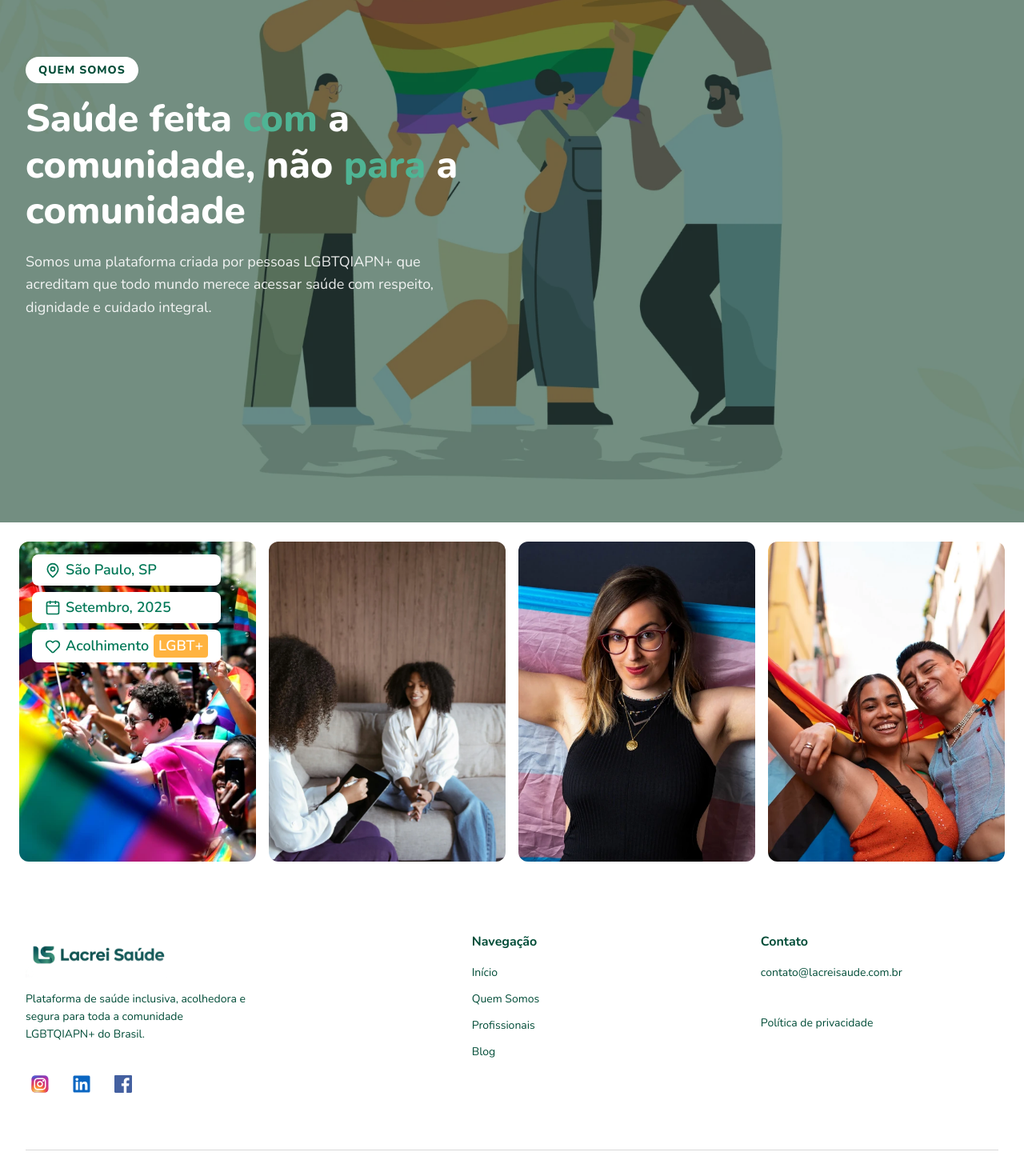
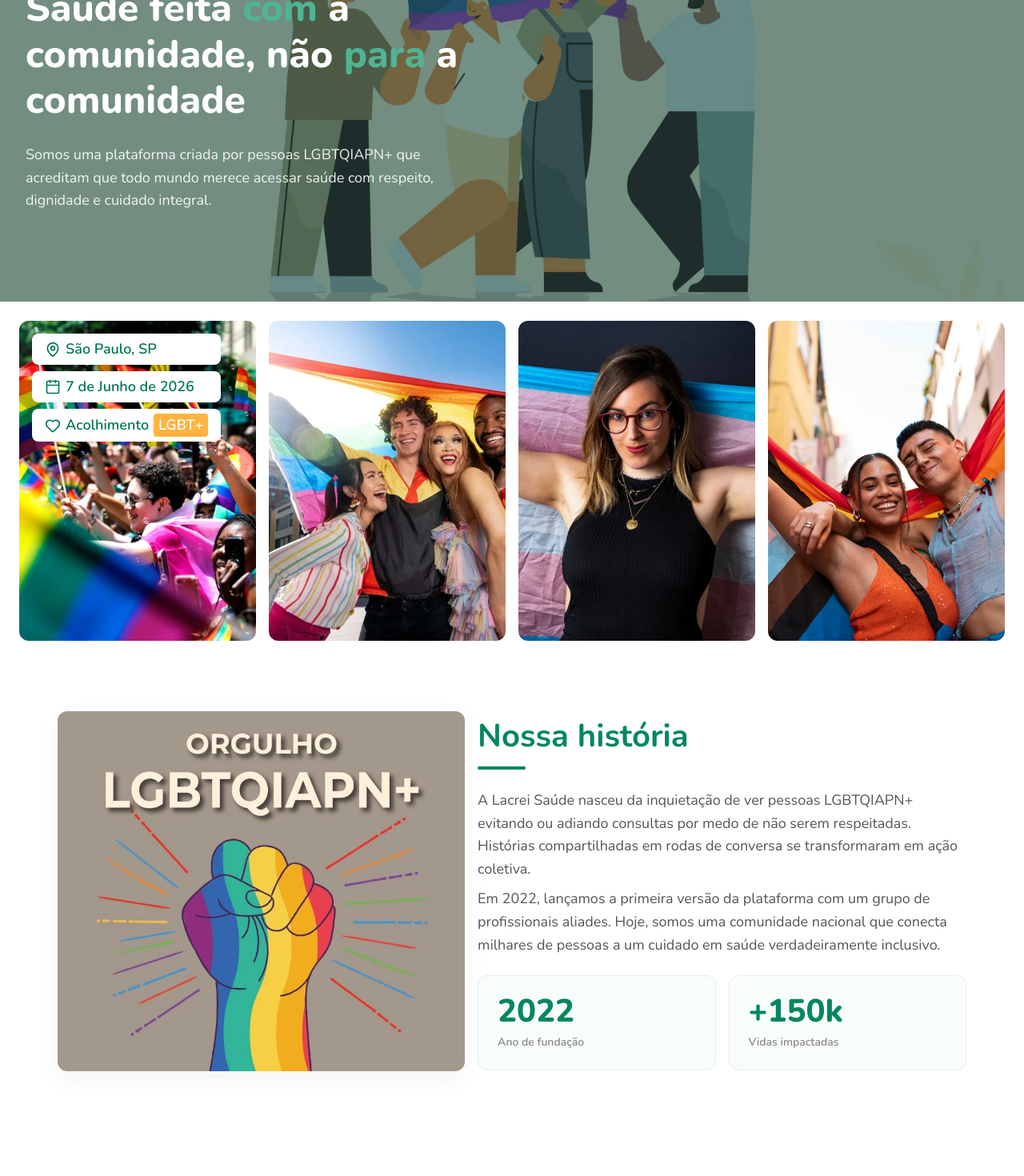
Before and after one commit to felipedev90/lacrei-saude, a Next.js app: page /quem-somos in a window 1280 px wide. Shown: the part 220-1690 px from the top of the page at 80% size. Built offline with nearby package versions, Linux system fonts and the light colour scheme.

Commit message:
feat(nossahistoria): add nossa-historia component and refactor imageCard

```diff
--- a/src/app/quem-somos/page.tsx
+++ b/src/app/quem-somos/page.tsx
@@ -1,11 +1,13 @@
 import Hero from '@/components/quem-somos/Hero'
 import { ImageCardsGallery } from '@/components/quem-somos/ImageCards'
+import { NossaHistoria } from '@/components/quem-somos/NossaHistoria'
 
 export default function QuemSomosPage() {
   return (
     <main>
       <Hero />
       <ImageCardsGallery />
+      <NossaHistoria />
     </main>
   )
 }
--- a/src/components/quem-somos/Hero.tsx
+++ b/src/components/quem-somos/Hero.tsx
@@ -6,20 +6,16 @@ import { media } from '@/styles/theme'
 const Section = styled.section`
   position: relative;
   width: 100%;
-  min-height: 50vh;
+  min-height: 40vh;
   display: flex;
   align-items: center;
-  background-image: url('/images/quem-somos/quem-somos-hero.webp');
+  background-image: url('/images/quem-somos/hero/quem-somos-hero.webp');
   background-size: cover;
   background-position: center;
   background-repeat: no-repeat;
 
   ${media.tablet} {
-    min-height: 70vh;
-  }
-
-  ${media.desktop} {
-    min-height: 100vh;
+    min-height: 55vh;
   }
 `
 
@@ -83,11 +79,11 @@ const Title = styled.h1`
   color: ${({ theme }) => theme.colors.white};
   line-height: ${({ theme }) => theme.fonts.lineHeights.tight};
   max-width: 640px;
-  margin: 16px 0;
+  margin: ${({ theme }) => theme.spacing.sm} 0;
 
   ${media.tablet} {
     font-size: ${({ theme }) => theme.fonts.sizes['3xl']};
-    margin-bottom: 20px;
+    margin-bottom: ${({ theme }) => theme.spacing.md};
   }
 
   ${media.desktop} {
@@ -100,11 +96,11 @@ const Subtitle = styled.p`
   color: rgba(255, 255, 255, 0.9);
   line-height: ${({ theme }) => theme.fonts.lineHeights.relaxed};
   max-width: 520px;
-  margin-bottom: 28px;
+  margin-bottom: ${({ theme }) => theme.spacing.lg};
 
   ${media.tablet} {
     font-size: ${({ theme }) => theme.fonts.sizes.base};
-    margin-bottom: 36px;
+    margin-bottom: ${({ theme }) => theme.spacing.lg};
   }
 
   ${media.desktop} {
--- a/src/components/quem-somos/ImageCards.tsx
+++ b/src/components/quem-somos/ImageCards.tsx
@@ -1,15 +1,14 @@
 'use client'
 
-import Image from 'next/image'
 import styled from 'styled-components'
 import { media } from '@/styles/theme'
-import { cardsData } from '@/data/imageCards'
+import { QuemSomosCards } from '../ui/QuemSomosCards'
 
 export const GalleryContainer = styled.section`
   display: flex;
-  gap: 16px;
+  gap: ${({ theme }) => theme.spacing.sm};
   overflow-x: auto;
-  padding: 24px;
+  padding: ${({ theme }) => theme.spacing.md};
 
   &::-webkit-scrollbar {
     display: none;
@@ -24,82 +23,10 @@ export const GalleryContainer = styled.section`
   }
 `
 
-export const CardWrapper = styled.div`
-  position: relative;
-  min-width: 240px;
-  height: 320px;
-  border-radius: ${({ theme }) => theme.radii.lg};
-  overflow: hidden;
-  flex-shrink: 0;
-
-  ${media.desktop} {
-    min-width: auto;
-    height: 400px;
-  }
-`
-const Tag = styled.span`
-  display: inline-flex;
-  align-items: center;
-  gap: 6px;
-  font-size: ${({ theme }) => theme.fonts.sizes.sm};
-  font-weight: ${({ theme }) => theme.fonts.weights.semibold};
-  color: ${({ theme }) => theme.colors.primaryDarker};
-  background: ${({ theme }) => theme.colors.white};
-  border-radius: ${({ theme }) => theme.radii.md};
-  padding: 4px 12px;
-
-  ${media.wide} {
-    font-size: ${({ theme }) => theme.fonts.sizes.lg};
-    border-color: ${({ theme }) => theme.colors.primaryDarker};
-    padding: 6px 16px;
-  }
-`
-
-export const TagsOverlay = styled.div`
-  position: absolute;
-  top: 16px;
-  left: 16px;
-  display: flex;
-  flex-direction: column;
-  gap: 8px;
-  z-index: 10;
-`
-export const Highlight = styled.strong`
-  background-color: ${({ theme }) => theme.colors.highlight};
-  color: ${({ theme }) => theme.colors.white};
-  padding: 1px 6px;
-  border-radius: ${({ theme }) => theme.radii.sm};
-  font-weight: ${({ theme }) => theme.fonts.weights.semibold};
-`
-
 export function ImageCardsGallery() {
   return (
     <GalleryContainer aria-label="Galeria de imagens da comunidade Lacrei Saúde">
-      {cardsData.map((card) => (
-        <CardWrapper key={card.id}>
-          <Image
-            src={card.src}
-            alt={card.alt}
-            fill
-            style={{ objectFit: 'cover', objectPosition: 'top center' }}
-            sizes="(max-width: 768px) 240px, 400px"
-            quality={75}
-            loading="lazy"
-          />
-
-          {card.tags && (
-            <TagsOverlay>
-              {card.tags.map((tag, index) => (
-                <Tag key={index}>
-                  {tag.icon}
-                  {tag.text}
-                  {tag.highlight && <Highlight>{tag.highlight}</Highlight>}
-                </Tag>
-              ))}
-            </TagsOverlay>
-          )}
-        </CardWrapper>
-      ))}
+      <QuemSomosCards />
     </GalleryContainer>
   )
 }
--- /dev/null
+++ b/src/components/quem-somos/NossaHistoria.tsx
@@ -0,0 +1,171 @@
+'use client'
+
+import Image from 'next/image'
+import styled from 'styled-components'
+import { media } from '@/styles/theme'
+
+const Container = styled.section`
+  padding: ${({ theme }) => theme.spacing.lg} ${({ theme }) => theme.spacing.sm};
+  max-width: 1200px;
+  margin: 0 auto;
+
+  ${media.tablet} {
+    padding: ${({ theme }) => theme.spacing.section} ${({ theme }) => theme.spacing.lg};
+  }
+`
+
+const Grid = styled.div`
+  display: grid;
+  grid-template-columns: 1fr;
+  gap: ${({ theme }) => theme.spacing.lg};
+  align-items: center;
+
+  ${media.desktop} {
+    grid-template-columns: 1fr 1.2fr;
+    gap: ${({ theme }) => theme.spacing.sm};
+  }
+`
+
+const ImageWrapper = styled.div`
+  position: relative;
+  width: 100%;
+  height: 300px;
+  border-radius: ${({ theme }) => theme.radii.lg};
+  overflow: hidden;
+  box-shadow: 0 10px 30px rgba(0, 0, 0, 0.05);
+
+  ${media.tablet} {
+    height: 580px;
+  }
+
+  ${media.desktop} {
+    height: 480px;
+  }
+
+  ${media.wide} {
+    height: 450px;
+  }
+`
+
+const Content = styled.div`
+  display: flex;
+  flex-direction: column;
+`
+
+const Title = styled.h2`
+  font-family: ${({ theme }) => theme.fonts.family};
+  font-size: ${({ theme }) => theme.fonts.sizes['2xl']};
+  font-weight: ${({ theme }) => theme.fonts.weights.bold};
+  color: ${({ theme }) => theme.colors.primary};
+  margin-bottom: ${({ theme }) => theme.spacing.md};
+  position: relative;
+
+  &::after {
+    content: '';
+    display: block;
+    width: 60px;
+    height: 4px;
+    background-color: ${({ theme }) => theme.colors.primary};
+    margin-top: ${({ theme }) => theme.spacing.xs};
+    border-radius: ${({ theme }) => theme.radii.full};
+  }
+
+  ${media.tablet} {
+    font-size: ${({ theme }) => theme.fonts.sizes['3xl']};
+  }
+`
+
+const Description = styled.p`
+  font-size: ${({ theme }) => theme.fonts.sizes.base};
+  color: ${({ theme }) => theme.colors.textSecondary};
+  line-height: ${({ theme }) => theme.fonts.lineHeights.relaxed};
+  margin-bottom: 0.5rem;
+
+  ${media.tablet} {
+    font-size: ${({ theme }) => theme.fonts.sizes.lg};
+  }
+`
+
+const MetricsGrid = styled.div`
+  display: grid;
+  grid-template-columns: 1fr 1fr;
+  gap: ${({ theme }) => theme.spacing.sm};
+  margin-top: ${({ theme }) => theme.spacing.sm};
+
+  ${media.tablet} {
+    gap: ${({ theme }) => theme.spacing.sm};
+  }
+`
+
+const MetricCard = styled.div`
+  background-color: ${({ theme }) => theme.colors.backgroundLight};
+  border: 1px solid ${({ theme }) => theme.colors.borderLight};
+  border-radius: ${({ theme }) => theme.radii.lg};
+  padding: ${({ theme }) => theme.spacing.md};
+  display: flex;
+  flex-direction: column;
+  gap: ${({ theme }) => theme.spacing.xs};
+`
+
+const MetricValue = styled.span`
+  font-size: ${({ theme }) => theme.fonts.sizes['2xl']};
+  font-weight: ${({ theme }) => theme.fonts.weights.extrabold};
+  color: ${({ theme }) => theme.colors.primary};
+  line-height: 1;
+
+  ${media.tablet} {
+    font-size: ${({ theme }) => theme.fonts.sizes['3xl']};
+  }
+`
+
+const MetricLabel = styled.span`
+  font-size: ${({ theme }) => theme.fonts.sizes.sm};
+  color: ${({ theme }) => theme.colors.textMuted};
+  font-weight: ${({ theme }) => theme.fonts.weights.semibold};
+`
+
+export function NossaHistoria() {
+  return (
+    <Container aria-labelledby="historia-title">
+      <Grid>
+        <ImageWrapper>
+          <Image
+            src="/images/quem-somos/nossaHistoria/orgulho.webp"
+            alt="Várias mãos de diferentes tons de pele unidas formando um círculo ao centro"
+            fill
+            style={{ objectFit: 'cover' }}
+            sizes="(max-width: 1024px) 100vw, 50vw"
+          />
+        </ImageWrapper>
+
+        <Content>
+          <Title id="historia-title">Nossa história</Title>
+
+          <Description>
+            A Lacrei Saúde nasceu da inquietação de ver pessoas LGBTQIAPN+ evitando ou adiando
+            consultas por medo de não serem respeitadas. Histórias compartilhadas em rodas de
+            conversa se transformaram em ação coletiva.
+          </Description>
+
+          <Description>
+            Em 2022, lançamos a primeira versão da plataforma com um grupo de profissionais aliades.
+            Hoje, somos uma comunidade nacional que conecta milhares de pessoas a um cuidado em
+            saúde verdadeiramente inclusivo.
+          </Description>
+
+          <MetricsGrid>
+            <MetricCard>
+              <MetricValue>2022</MetricValue>
+              <MetricLabel>Ano de fundação</MetricLabel>
+            </MetricCard>
+
+            <MetricCard>
+              <MetricValue>+150k</MetricValue>
+              <MetricLabel>Vidas impactadas</MetricLabel>
+            </MetricCard>
+          </MetricsGrid>
+        </Content>
+      </Grid>
+    </Container>
+  )
+}
--- a/src/components/ui/Button.tsx
+++ b/src/components/ui/Button.tsx
@@ -10,7 +10,7 @@ const baseStyles = css`
   font-size: ${({ theme }) => theme.fonts.sizes.base};
   font-weight: ${({ theme }) => theme.fonts.weights.bold};
   border-radius: ${({ theme }) => theme.radii.md};
-  padding: 10px 24px;
+  padding: 10px ${({ theme }) => theme.spacing.md};
   border: 2px solid transparent;
   cursor: pointer;
   text-decoration: none;
--- /dev/null
+++ b/src/components/ui/QuemSomosCards.tsx
@@ -0,0 +1,84 @@
+import { cardsData } from '@/data/imageCards'
+import Image from 'next/image'
+import styled from 'styled-components'
+import { media } from '@/styles/theme'
+
+export const CardWrapper = styled.div`
+  position: relative;
+  min-width: 240px;
+  height: 320px;
+  border-radius: ${({ theme }) => theme.radii.lg};
+  overflow: hidden;
+  flex-shrink: 0;
+
+  ${media.desktop} {
+    min-width: auto;
+    height: 400px;
+  }
+`
+const Tag = styled.span`
+  display: inline-flex;
+  align-items: center;
+  gap: 6px;
+  font-size: ${({ theme }) => theme.fonts.sizes.sm};
+  font-weight: ${({ theme }) => theme.fonts.weights.semibold};
+  color: ${({ theme }) => theme.colors.primaryDarker};
+  background: ${({ theme }) => theme.colors.white};
+  border-radius: ${({ theme }) => theme.radii.md};
+  padding: 4px 12px;
+
+  ${media.wide} {
+    font-size: ${({ theme }) => theme.fonts.sizes.lg};
+    border-color: ${({ theme }) => theme.colors.primaryDarker};
+    padding: 6px 16px;
+  }
+`
+
+export const TagsOverlay = styled.div`
+  position: absolute;
+  top: 16px;
+  left: 16px;
+  display: flex;
+  flex-direction: column;
+  gap: 8px;
+  z-index: 10;
+`
+export const Highlight = styled.strong`
+  background-color: ${({ theme }) => theme.colors.highlight};
+  color: ${({ theme }) => theme.colors.white};
+  padding: 1px 6px;
+  border-radius: ${({ theme }) => theme.radii.sm};
+  font-weight: ${({ theme }) => theme.fonts.weights.semibold};
+`
+
+export function QuemSomosCards() {
+  return (
+    <>
+      {cardsData.map((card) => (
+        <CardWrapper key={card.id}>
+          <Image
+            src={card.src}
+            alt={card.alt}
+            fill
+            style={{ objectFit: 'cover', objectPosition: 'top center' }}
+            sizes="(max-width: 768px) 240px, 400px"
+            quality={75}
+            loading="lazy"
+          />
+
+          {card.tags && (
+            <TagsOverlay>
+              {card.tags.map((tag, index) => (
+                <Tag key={index}>
+                  {tag.icon}
+                  {tag.text}
+                  {tag.highlight && <Highlight>{tag.highlight}</Highlight>}
+                </Tag>
+              ))}
+            </TagsOverlay>
+          )}
+        </CardWrapper>
+      ))}
+    </>
+  )
+}
--- a/src/data/imageCards.tsx
+++ b/src/data/imageCards.tsx
@@ -1,8 +1,6 @@
-// arquivo: data.tsx (OU pode deixar tudo junto no ImageCards.tsx)
 import { MapPin, Calendar, Heart } from 'lucide-react'
 import type { CardType } from '@/types/cards'
 
-// 2. Aplicamos a tipagem no array
 export const cardsData: CardType[] = [
   {
     id: '1',
@@ -10,13 +8,13 @@ export const cardsData: CardType[] = [
     alt: 'Pessoas comemorando na parada LGBTQIAPN+',
     tags: [
       { icon: <MapPin size={20} />, text: 'São Paulo, SP' },
-      { icon: <Calendar size={20} />, text: 'Setembro, 2025' },
+      { icon: <Calendar size={20} />, text: '7 de Junho de 2026' },
       { icon: <Heart size={20} />, text: 'Acolhimento', highlight: 'LGBT+' },
     ],
   },
   {
     id: '2',
-    src: '/images/quem-somos/imageCards/acolhimento.webp',
+    src: '/images/quem-somos/imageCards/amor.webp',
     alt: 'Médica e paciente conversando de forma acolhedora',
   },
   {
```
Also changed, not shown: public/images/quem-somos/hero/quem-somos-hero.webp (renamed from public/images/quem-somos/quem-somos-hero.webp), public/images/quem-somos/nossaHistoria/orgulho.webp (renamed from public/images/quem-somos/imageCards/orgulho.webp).
